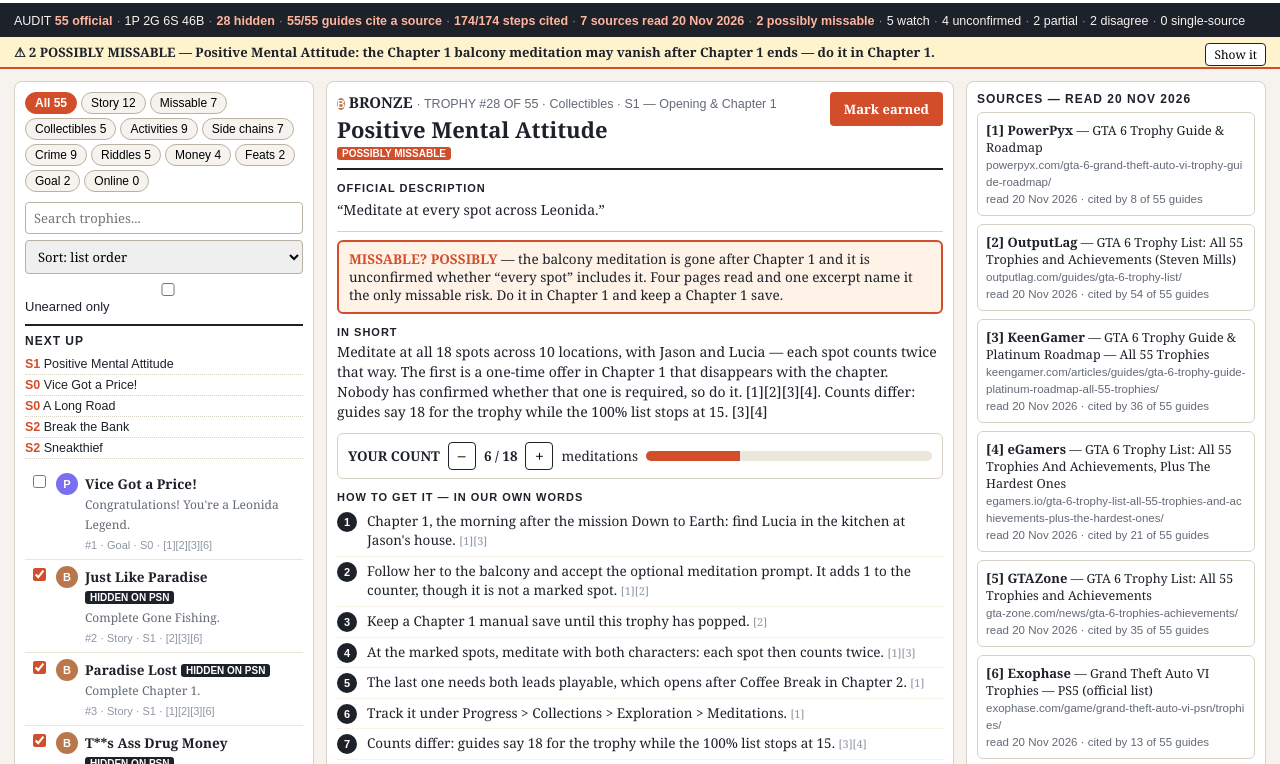
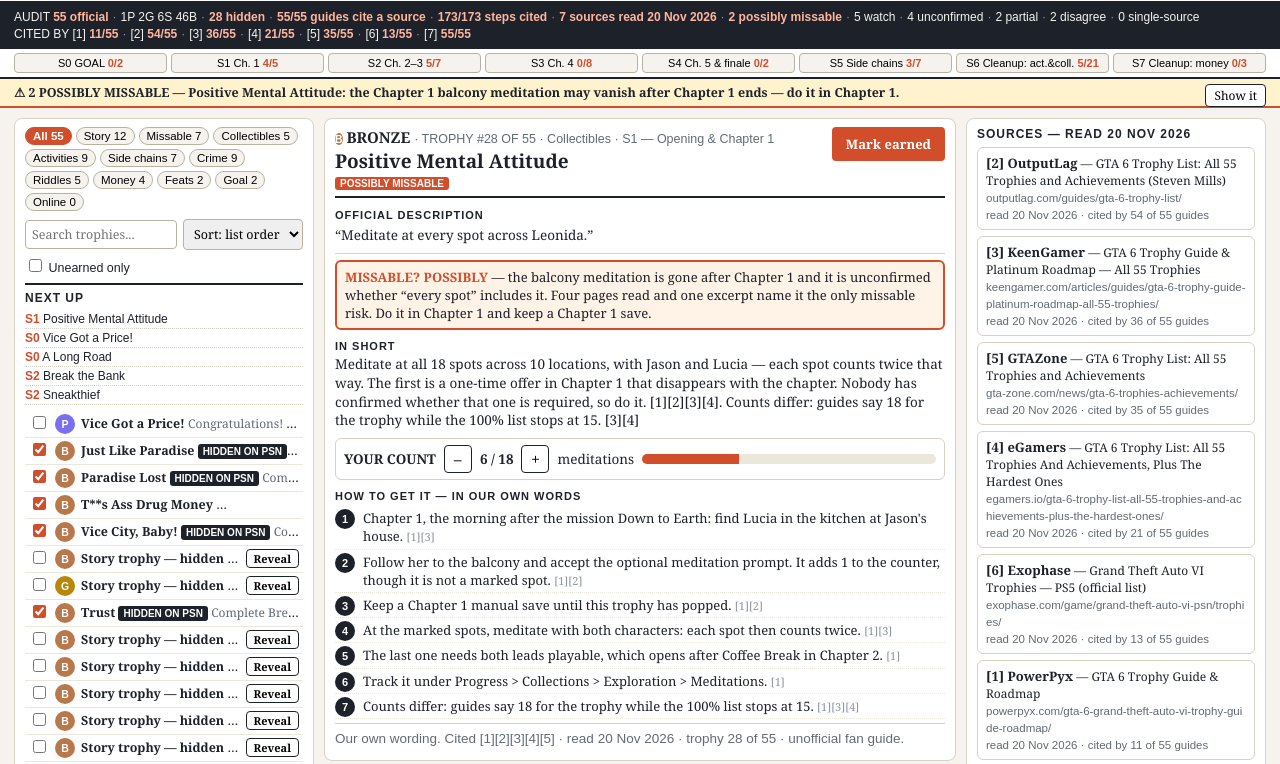
Before and after one commit to rfky18/gta6-trophy-guide-01, a plain HTML site: page app/index.html in a window 1280 px wide. Shown: the part 81-845 px from the top of the page. Drawn offline with Linux system fonts and the light colour scheme.

Commit message:
Leonida Ledger v2: dense cover (11 rows above fold), S0-S7 strip, spoilers hidden by default, sources by cited-by, PMA 7 steps (173/173 cited)

```diff
--- a/app/app.js
+++ b/app/app.js
@@ -7,7 +7,7 @@ const DEMO_COUNTS = { 15: 120, 17: 18, 28: 6, 31: 40, 32: 22, 35: 55 };
 const KIND_LABEL = { all: 'All', goal: 'Goal', story: 'Story', side: 'Side chains', collectibles: 'Collectibles', activities: 'Activities', crime: 'Crime', riddles: 'Riddles', money: 'Money', feats: 'Feats', online: 'Online' };
 const KIND_ORDER = ['all', 'story', 'missable', 'collectibles', 'activities', 'side', 'crime', 'riddles', 'money', 'feats', 'goal', 'online'];
 const STAGES = [
-  { n: 0, title: 'S0 — GOAL: 100% and the platinum', note: 'The two that only fall when everything else does.' },
+  { n: 0, title: 'S0 — GOAL: 100% and the platinum', note: 'Vice Got a Price! pops when the other 54 are done. A Long Road (100%) is the hardest — about 200 hours, difficulty 4/10. [1][3]' },
   { n: 1, title: 'S1 — Opening & Chapter 1', note: 'Do the balcony meditation before the chapter ends.' },
   { n: 2, title: 'S2 — Chapters 2–3', note: 'Switching, Scooter Bros, Snap Gun, Race Against Yago.' },
   { n: 3, title: 'S3 — Chapter 4', note: 'Bank vaults open near the end of this chapter.' },
@@ -33,7 +33,7 @@ function loadState() {
     s = {
       earned: new Set(demo ? DEMO_EARNED : []),
       counts: demo ? { ...DEMO_COUNTS } : {},
-      spoilers: 'shown',
+      spoilers: 'hidden',
     };
   }
   // URL params override saved state, so deep links (and screenshots) are deterministic.
@@ -75,7 +75,17 @@ function auditNumbers() {
 }
 function renderAudit() {
   const a = auditNumbers();
-  el('audit').innerHTML = 'AUDIT <b>55 official</b><span class="sep">·</span>1P 2G 6S 46B<span class="sep">·</span><b>' + a.hidden + ' hidden</b><span class="sep">·</span><b>' + a.guidesCited + '/55 guides cite a source</b><span class="sep">·</span><b>' + a.cited + '/' + a.steps + ' steps cited</b><span class="sep">·</span><b>7 sources read 20 Nov 2026</b><span class="sep">·</span><b>' + a.possible + ' possibly missable</b><span class="sep">·</span>' + a.watch + ' watch<span class="sep">·</span>' + a.unconfirmed + ' unconfirmed<span class="sep">·</span>' + a.partial + ' partial<span class="sep">·</span>' + a.disagree + ' disagree<span class="sep">·</span>' + a.single + ' single-source';
+  el('audit').innerHTML = 'AUDIT <b>55 official</b><span class="sep">·</span>1P 2G 6S 46B<span class="sep">·</span><b>' + a.hidden + ' hidden</b><span class="sep">·</span><b>' + a.guidesCited + '/55 guides cite a source</b><span class="sep">·</span><b>' + a.cited + '/' + a.steps + ' steps cited</b><span class="sep">·</span><b>7 sources read 20 Nov 2026</b><span class="sep">·</span><b>' + a.possible + ' possibly missable</b><span class="sep">·</span>' + a.watch + ' watch<span class="sep">·</span>' + a.unconfirmed + ' unconfirmed<span class="sep">·</span>' + a.partial + ' partial<span class="sep">·</span>' + a.disagree + ' disagree<span class="sep">·</span>' + a.single + ' single-source'
+    + '<br>CITED BY ' + [1, 2, 3, 4, 5, 6, 7].map(n => '[' + n + '] <b>' + citedBy(n) + '/55</b>').join('<span class="sep">·</span>');
+}
+function renderRoadstrip() {
+  const label = ['GOAL', 'Ch. 1', 'Ch. 2–3', 'Ch. 4', 'Ch. 5 &amp; finale', 'Side chains', 'Cleanup: act.&amp;coll.', 'Cleanup: money'];
+  el('roadstrip').innerHTML = STAGES.map(st => {
+    const items = trophies.filter(t => t.stage === st.n);
+    const done = items.filter(t => state.earned.has(t.id)).length;
+    return '<button type="button" data-stage="' + st.n + '">S' + st.n + ' ' + label[st.n] + ' <b>' + done + '/' + items.length + '</b></button>';
+  }).join('');
+  el('roadstrip').querySelectorAll('button').forEach(b => b.addEventListener('click', () => { state.view = 'roadmap'; renderAll(); }));
 }
 function renderWarn() {
   el('warnBar').innerHTML = '&#9888; 2 POSSIBLY MISSABLE — Positive Mental Attitude: the Chapter 1 balcony meditation may vanish after Chapter 1 ends — do it in Chapter 1. <button type="button" id="warnShow">Show it</button>';
@@ -124,16 +134,16 @@ function renderList() {
   el('list').innerHTML = list.map(t => {
     const earned = state.earned.has(t.id);
     const hid = isHiddenStory(t);
-    const name = hid ? 'Story trophy — hidden until earned' : esc(t.name);
+    const name = hid ? 'Story trophy — hidden' : esc(t.name);
     const desc = hid ? 'Spoiler setting is on. Earn it or tap Reveal.' : esc(t.description);
     return '<li data-id="' + t.id + '" class="' + (state.selected === t.id ? 'sel' : '') + '">'
       + '<input type="checkbox" ' + (earned ? 'checked' : '') + ' data-earn="' + t.id + '" aria-label="Mark ' + esc(t.name) + ' earned">'
       + '<span class="g g-' + t.grade + '">' + gradeLetter(t.grade) + '</span>'
-      + '<span><span class="nm">' + name + '</span>' + flagsHtml(t)
-      + '<br><span class="ds">' + desc + '</span>'
-      + '<br><span class="meta">#' + t.id + ' · ' + KIND_LABEL[t.kind] + ' · ' + STAGES[t.stage].title.split(' — ')[0] + ' · ' + citeList(trophySources(t)) + '</span>'
-      + (hid ? ' <button type="button" data-reveal="' + t.id + '">Reveal</button>' : '')
-      + '</span></li>';
+      + '<span class="tx"><span class="nm">' + name + '</span>' + flagsHtml(t)
+      + ' <span class="ds">' + desc + '</span>'
+      + ' <span class="meta">' + citeList(trophySources(t)) + '</span></span>'
+      + (hid ? ' <button type="button" class="rv" data-reveal="' + t.id + '">Reveal</button>' : '')
+      + '</li>';
   }).join('') || '<li>No trophies match this filter.</li>';
   el('shownCount').textContent = list.length + ' shown · ' + state.earned.size + ' of 55 earned';
   el('list').querySelectorAll('[data-earn]').forEach(cb => cb.addEventListener('change', () => {
@@ -193,8 +203,17 @@ function citedBy(n) {
   if (n === 7) return trophies.length;
   return trophies.filter(t => trophySources(t).includes(n)).length;
 }
+function sourcesByCited() {
+  // Most-cited guide first; [7] is the official list itself — it underlies every
+  // entry's name/description/grade, so it sits last, not first.
+  return sources.slice().sort((a, b) => {
+    if (a.n === 7) return 1;
+    if (b.n === 7) return -1;
+    return citedBy(b.n) - citedBy(a.n);
+  });
+}
 function renderSourcesPanel() {
-  el('sourcesPanel').innerHTML = '<h3>SOURCES — READ 20 NOV 2026</h3>' + sources.map(s => {
+  el('sourcesPanel').innerHTML = '<h3>SOURCES — READ 20 NOV 2026</h3>' + sourcesByCited().map(s => {
     const n = citedBy(s.n), pct = Math.round(n / 55 * 100);
     return '<div class="src"><b>[' + s.n + '] ' + esc(s.name) + '</b> — ' + esc(s.title)
       + '<br><span class="u">' + esc(s.url) + '</span>'
@@ -203,8 +222,7 @@ function renderSourcesPanel() {
   }).join('') + '<p class="foot">Every step cites at least one source. A link opens only if you follow it — the app fetches nothing.</p>';
 }
 function renderRoadmap() {
-  el('roadmap').innerHTML = '<div class="stage"><h3>GOAL — 100% AND THE PLATINUM <span>' + state.earned.size + '/55 earned · ' + Math.round(state.earned.size / 55 * 100) + '%</span></h3><p>Vice Got a Price! pops when the other 54 are done. A Long Road (100%) is the hardest trophy — about 200 hours, difficulty 4/10. [1][3]</p></div>'
-    + STAGES.map(st => {
+  el('roadmap').innerHTML = STAGES.map(st => {
       const items = trophies.filter(t => t.stage === st.n);
       const done = items.filter(t => state.earned.has(t.id)).length;
       return '<div class="stage"><h3>' + esc(st.title) + ' <span>' + done + '/' + items.length + ' earned</span></h3><p>' + esc(st.note) + '</p><ul>'
@@ -235,7 +253,7 @@ function renderSourcesPage() {
   el('sourcesPage').innerHTML = '<div class="stage"><h3>SOURCES &amp; AUDIT</h3><p class="big">AUDIT — <b>55 official</b> · 1P 2G 6S 46B · <b>' + a.hidden + ' hidden</b> · <b>' + a.guidesCited + '/55 guides cite a source</b> · <b>' + a.cited + '/' + a.steps + ' steps cited</b> · <b>7 sources read 20 Nov 2026</b> · ' + a.possible + ' possibly missable · ' + a.watch + ' watch · ' + a.unconfirmed + ' unconfirmed · ' + a.partial + ' partial · ' + a.disagree + ' disagree · ' + a.single + ' single-source.</p>'
     + '<p class="big">Where the numbers come from: the 55 names, descriptions and grades are the official list (Exophase / kit). “Sources disagree” is shown, not hidden: The Shootist (2 ranges per OutputLag, 12 per GTAZone) and Positive Mental Attitude (18 meditations for the trophy, 15 on the 100% list). “Not pinned down yet” means no guide we read has confirmed the trigger.</p></div>'
     + '<div class="stage"><h3>THE 7 SOURCES</h3><table><tr><th>#</th><th>Source</th><th>What it gave this guide</th><th>Cited by</th></tr>'
-    + sources.map(s => '<tr><td>[' + s.n + ']</td><td><b>' + esc(s.name) + '</b><br>' + esc(s.title) + '<br><span class="cite">' + esc(s.url) + '</span></td><td>' + esc(s.note) + '</td><td>' + citedBy(s.n) + ' / 55</td></tr>').join('') + '</table></div>'
+    + sourcesByCited().map(s => '<tr><td>[' + s.n + ']</td><td><b>' + esc(s.name) + '</b><br>' + esc(s.title) + '<br><span class="cite">' + esc(s.url) + '</span></td><td>' + esc(s.note) + '</td><td>' + citedBy(s.n) + ' / 55</td></tr>').join('') + '</table></div>'
     + '<div class="stage"><h3>EXPORT / IMPORT</h3><p class="big">Progress is saved in this browser (localStorage) the moment you tick a trophy or move a counter. <b>Export</b> downloads your progress as JSON; <b>Import</b> reads that file back on any machine. Use the buttons in the header. No account, no server, no network.</p></div>';
 }
 function renderHeader() {
@@ -244,6 +262,10 @@ function renderHeader() {
   trophies.forEach(t => { if (state.earned.has(t.id)) g[t.grade]++; });
   el('tally').textContent = 'P ' + g.platinum + '/1 · G ' + g.gold + '/2 · S ' + g.silver + '/6 · B ' + g.bronze + '/46';
   el('spoilerBtn').textContent = 'Spoilers: ' + state.spoilers;
+  // The missable banner belongs to the ledger; the stage strip duplicates the
+  // roadmap page, so each hides where it would only eat vertical space.
+  el('warnBar').style.display = state.view === 'ledger' ? '' : 'none';
+  el('roadstrip').style.display = state.view === 'roadmap' ? 'none' : '';
   el('tabs').querySelectorAll('button').forEach(b => b.classList.toggle('on', b.dataset.view === state.view));
   el('viewLedger').classList.toggle('hidden', state.view !== 'ledger');
   el('viewRoadmap').classList.toggle('hidden', state.view !== 'roadmap');
@@ -251,7 +273,7 @@ function renderHeader() {
   el('viewSources').classList.toggle('hidden', state.view !== 'sources');
 }
 function renderAll() {
-  renderHeader(); renderAudit(); renderFilters(); renderList(); renderDetail(); renderSourcesPanel();
+  renderHeader(); renderAudit(); renderRoadstrip(); renderFilters(); renderList(); renderDetail(); renderSourcesPanel();
   renderRoadmap(); renderMissables(); renderSourcesPage();
 }
 function exportProgress() {
--- a/app/index.html
+++ b/app/index.html
@@ -24,6 +24,7 @@
   </div>
 </header>
 <div class="audit" id="audit"></div>
+<div class="roadstrip" id="roadstrip"></div>
 <div class="warn" id="warnBar"></div>
 <main id="viewLedger" class="view">
   <section class="col left">
--- a/app/style.css
+++ b/app/style.css
@@ -4,7 +4,7 @@ body{margin:0;background:#f6f3ee;color:#1d2129;font-family:Georgia,'Iowan Old St
 body,input,select,button{font-family:Georgia,'Iowan Old Style',Palatino,serif}
 button{cursor:pointer}
 .hidden{display:none!important}
-.top{display:flex;flex-wrap:wrap;align-items:center;gap:6px 14px;background:#fff;border-bottom:3px solid #1d2129;padding:6px 12px}
+.top{display:flex;flex-wrap:wrap;align-items:center;gap:6px 14px;background:#fff;border-bottom:3px solid #1d2129;padding:5px 12px}
 .brand{display:flex;gap:10px;align-items:center;min-width:0}
 .mark{background:#d24e2a;color:#fff;font-weight:700;font-size:19px;padding:5px 8px;border-radius:4px;font-family:Arial,Helvetica,sans-serif}
 .brand h1{font-size:21px;margin:0;letter-spacing:.5px;line-height:1}
@@ -20,49 +20,55 @@ button{cursor:pointer}
 .topbtns button,.importBtn{border:1px solid #1d2129;background:#fff;padding:6px 10px;border-radius:4px;font-size:12.5px;font-weight:700}
 .importBtn input{display:none}
 .saved{font-size:11.5px;color:#2e7d32;font-family:Arial,Helvetica,sans-serif}
-.audit{background:#1d2129;color:#f6f3ee;font-family:Arial,Helvetica,sans-serif;font-size:12.5px;padding:6px 14px;line-height:1.5}
+.audit{background:#1d2129;color:#f6f3ee;font-family:Arial,Helvetica,sans-serif;font-size:12px;padding:5px 14px;line-height:1.45}
 .audit b{color:#ffb59e}
 .audit .sep{color:#8e96a3;padding:0 4px}
-.warn{background:#fff3cd;border-bottom:2px solid #d24e2a;padding:6px 14px;font-size:13px;font-weight:700}
+.roadstrip{display:flex;gap:4px;background:#fff;border-bottom:2px solid #1d2129;padding:4px 14px;overflow:hidden}
+.roadstrip button{flex:1;min-width:0;white-space:nowrap;overflow:hidden;text-overflow:ellipsis;border:1px solid #b9b2a2;background:#f6f3ee;border-radius:4px;padding:3px 4px;font-size:11px;font-family:Arial,Helvetica,sans-serif}
+.roadstrip button b{color:#d24e2a}
+.warn{background:#fff3cd;border-bottom:2px solid #d24e2a;padding:5px 14px;font-size:12.5px;font-weight:700}
 .warn button{float:right;border:1px solid #1d2129;background:#fff;border-radius:4px;padding:2px 8px;font-size:12px}
-.view{display:grid;grid-template-columns:300px minmax(0,1fr) 300px;gap:12px;padding:12px 14px;align-items:start}
-.col{background:#fff;border:1px solid #d8d2c4;border-radius:8px;padding:10px}
+.view{display:grid;grid-template-columns:300px minmax(0,1fr) 300px;gap:10px;padding:10px 14px;align-items:start}
+.col{background:#fff;border:1px solid #d8d2c4;border-radius:8px;padding:8px 10px}
 .filters{display:flex;flex-wrap:wrap;gap:4px}
-.filters button{border:1px solid #b9b2a2;background:#f6f3ee;border-radius:20px;padding:3px 9px;font-size:12px;font-family:Arial,Helvetica,sans-serif}
+.filters button{border:1px solid #b9b2a2;background:#f6f3ee;border-radius:20px;padding:2px 7px;font-size:11.5px;font-family:Arial,Helvetica,sans-serif}
 .filters button.on{background:#d24e2a;border-color:#d24e2a;color:#fff;font-weight:700}
-.tools{display:flex;flex-direction:column;gap:6px;margin:10px 0}
-.tools input,.tools select{border:1px solid #b9b2a2;border-radius:4px;padding:6px 8px;font-size:13px;width:100%}
-.tools .chk{font-size:13px;font-family:Arial,Helvetica,sans-serif}
-.nextup h3,.col h3{font-size:12px;letter-spacing:1px;margin:0 0 6px;font-family:Arial,Helvetica,sans-serif}
-.nextup{border-top:2px solid #1d2129;padding-top:8px;margin-bottom:8px}
-.nextup .nu{font-size:12.5px;padding:3px 0;border-bottom:1px dotted #d8d2c4;font-family:Arial,Helvetica,sans-serif}
+.tools{display:flex;flex-direction:row;gap:6px;margin:8px 0;align-items:center;flex-wrap:wrap}
+.tools input{flex:1;min-width:0;border:1px solid #b9b2a2;border-radius:4px;padding:5px 6px;font-size:12.5px}
+.tools select{width:120px;border:1px solid #b9b2a2;border-radius:4px;padding:5px 6px;font-size:12.5px}
+.tools .chk{font-size:12.5px;font-family:Arial,Helvetica,sans-serif;white-space:nowrap;flex-basis:100%}
+.nextup h3,.col h3{font-size:12px;letter-spacing:1px;margin:0 0 5px;font-family:Arial,Helvetica,sans-serif}
+.nextup{border-top:2px solid #1d2129;padding-top:6px;margin-bottom:6px}
+.nextup .nu{font-size:12px;padding:2px 0;border-bottom:1px dotted #d8d2c4;font-family:Arial,Helvetica,sans-serif;white-space:nowrap;overflow:hidden;text-overflow:ellipsis}
 .nextup .nu b{color:#d24e2a}
 .list{list-style:none;margin:0;padding:0}
-.list li{display:flex;gap:7px;padding:6px 4px;border-bottom:1px solid #ece7db;cursor:pointer;align-items:flex-start}
+.list li{display:flex;gap:6px;padding:3px 4px;border-bottom:1px solid #ece7db;cursor:pointer;align-items:center}
 .list li.sel{background:#fff3e8;border-left:3px solid #d24e2a}
-.list li input{margin-top:2px;accent-color:#d24e2a}
-.g{flex:none;width:22px;height:22px;border-radius:50%;text-align:center;line-height:22px;font-size:11px;font-weight:700;font-family:Arial,Helvetica,sans-serif;color:#fff}
+.list li input{margin-top:0;accent-color:#d24e2a;flex:none}
+.g{flex:none;width:20px;height:20px;border-radius:50%;text-align:center;line-height:20px;font-size:10.5px;font-weight:700;font-family:Arial,Helvetica,sans-serif;color:#fff}
 .g-platinum{background:#7a6ff0}.g-gold{background:#b8860b}.g-silver{background:#7d8a99}.g-bronze{background:#b9784c}
-.list .nm{font-size:13.5px;font-weight:700;line-height:1.25}
-.list .ds{font-size:12px;color:#626a75;line-height:1.3}
-.list .meta{font-size:11px;color:#8e96a3;font-family:Arial,Helvetica,sans-serif}
+.list .tx{flex:1;min-width:0;white-space:nowrap;overflow:hidden;text-overflow:ellipsis;font-size:12.5px;line-height:1.3}
+.list .tx .nm{font-weight:700}
+.list .tx .ds{color:#626a75;font-size:12px}
+.list .tx .meta{font-size:11px;color:#8e96a3;font-family:Arial,Helvetica,sans-serif}
+.list .rv{flex:none;border:1px solid #1d2129;background:#fff;border-radius:4px;padding:1px 7px;font-size:11px;font-weight:700}
 .tag{display:inline-block;font-size:10px;font-weight:700;border-radius:3px;padding:1px 5px;font-family:Arial,Helvetica,sans-serif;vertical-align:middle}
 .tag-miss{background:#d24e2a;color:#fff}.tag-watch{background:#fff3cd;color:#7a5b00;border:1px solid #d8c26a}.tag-unc{background:#ece7db;color:#626a75}.tag-hid{background:#1d2129;color:#fff}
 .count{font-size:12px;color:#626a75;font-family:Arial,Helvetica,sans-serif}
-.mid h2{font-size:22px;margin:2px 0 4px;line-height:1.15}
+.mid h2{font-size:19px;margin:2px 0 3px;line-height:1.15}
 .mid .sub{font-size:12.5px;color:#626a75;font-family:Arial,Helvetica,sans-serif}
-.mid .off{border-top:2px solid #1d2129;border-bottom:1px solid #d8d2c4;padding:6px 0;margin:8px 0}
+.mid .off{border-top:2px solid #1d2129;border-bottom:1px solid #d8d2c4;padding:5px 0;margin:6px 0}
 .mid .off b{font-size:11px;letter-spacing:1px;font-family:Arial,Helvetica,sans-serif}
-.callout{border:2px solid #d24e2a;background:#fff3e8;padding:8px 10px;border-radius:6px;margin:8px 0;font-size:13.5px}
+.callout{border:2px solid #d24e2a;background:#fff3e8;padding:6px 8px;border-radius:6px;margin:6px 0;font-size:13px}
 .callout.warn2{border-color:#b9b2a2;background:#f6f3ee}
 .callout b{color:#d24e2a}
-.mid h4{font-size:11px;letter-spacing:1px;margin:12px 0 4px;font-family:Arial,Helvetica,sans-serif}
-.mid p{font-size:14px;line-height:1.45;margin:4px 0}
+.mid h4{font-size:11px;letter-spacing:1px;margin:10px 0 3px;font-family:Arial,Helvetica,sans-serif}
+.mid p{font-size:13.5px;line-height:1.4;margin:3px 0}
 .steps{margin:4px 0;padding-left:0;list-style:none;counter-reset:s}
-.steps li{counter-increment:s;font-size:13.5px;line-height:1.45;padding:5px 0 5px 30px;position:relative;border-bottom:1px dotted #ece7db}
-.steps li:before{content:counter(s);position:absolute;left:0;top:5px;width:20px;height:20px;border-radius:50%;background:#1d2129;color:#fff;text-align:center;line-height:20px;font-size:11px;font-weight:700;font-family:Arial,Helvetica,sans-serif}
+.steps li{counter-increment:s;font-size:13px;line-height:1.4;padding:3px 0 3px 28px;position:relative;border-bottom:1px dotted #ece7db}
+.steps li:before{content:counter(s);position:absolute;left:0;top:3px;width:20px;height:20px;border-radius:50%;background:#1d2129;color:#fff;text-align:center;line-height:20px;font-size:11px;font-weight:700;font-family:Arial,Helvetica,sans-serif}
 .cite{font-size:11px;color:#8e96a3;white-space:nowrap}
-.counter{display:flex;gap:8px;align-items:center;border:1px solid #d8d2c4;border-radius:6px;padding:8px 10px;margin:10px 0;font-size:13.5px}
+.counter{display:flex;gap:8px;align-items:center;border:1px solid #d8d2c4;border-radius:6px;padding:6px 8px;margin:8px 0;font-size:13.5px}
 .counter button{width:28px;height:28px;font-size:16px;border:1px solid #1d2129;background:#fff;border-radius:4px}
 .counter .bar{flex:1;height:10px;background:#ece7db;border-radius:5px;overflow:hidden}
 .counter .bar i{display:block;height:100%;background:#d24e2a}
@@ -70,13 +76,21 @@ button{cursor:pointer}
 .markbtn{float:right;border:2px solid #d24e2a;background:#d24e2a;color:#fff;border-radius:4px;padding:6px 12px;font-weight:700;font-size:13px}
 .markbtn.done{background:#fff;color:#2e7d32;border-color:#2e7d32}
 .right h3{font-size:12px;letter-spacing:1px;margin:0 0 6px;font-family:Arial,Helvetica,sans-serif}
-.src{border:1px solid #d8d2c4;border-radius:6px;padding:8px;margin-bottom:8px;font-size:12.5px}
+.src{border:1px solid #d8d2c4;border-radius:6px;padding:6px 8px;margin-bottom:6px;font-size:12px}
 .src b{font-size:13px}
 .src .u{color:#626a75;font-size:11.5px;word-break:break-all;font-family:Arial,Helvetica,sans-serif}
 .src .cb{height:8px;background:#ece7db;border-radius:4px;overflow:hidden;margin:5px 0 2px}
 .src .cb i{display:block;height:100%;background:#d24e2a}
 .src .cc{font-size:11.5px;color:#626a75;font-family:Arial,Helvetica,sans-serif}
 .roadmap{grid-column:1/3}
+#viewRoadmap{grid-template-columns:minmax(0,1fr) minmax(0,1fr) 280px}
+#viewRoadmap .roadmap{display:grid;grid-template-columns:1fr 1fr;gap:10px;align-items:start}
+#viewRoadmap .stage{margin-bottom:0;padding:8px}
+#viewRoadmap .stage h3{font-size:13px}
+#viewRoadmap .stage p{font-size:12px;margin:2px 0 6px}
+#viewRoadmap .stage li{font-size:12.5px;padding:1px 0}
+#viewRoadmap .planner{padding:8px}
+#viewRoadmap .planner ol{font-size:13px}
 .planner{background:#fff;border:1px solid #d8d2c4;border-radius:8px;padding:10px}
 .stage{border:1px solid #d8d2c4;border-radius:8px;background:#fff;padding:10px;margin-bottom:10px}
 .stage h3{font-size:14px;margin:0 0 4px;font-family:Arial,Helvetica,sans-serif}
@@ -97,4 +111,4 @@ button{cursor:pointer}
 .srcpage th,.srcpage td{border:1px solid #d8d2c4;padding:6px 8px;text-align:left;vertical-align:top}
 .srcpage th{background:#ece7db;font-family:Arial,Helvetica,sans-serif;font-size:12px}
 footer{border-top:3px solid #1d2129;padding:10px 14px;font-size:12px;color:#626a75;font-family:Arial,Helvetica,sans-serif;line-height:1.5}
-@media (max-width:900px){.view{grid-template-columns:1fr}.roadmap{grid-column:1}}
+@media (max-width:900px){.view{grid-template-columns:1fr}.roadmap{grid-column:1}#viewRoadmap{grid-template-columns:1fr}#viewRoadmap .roadmap{grid-template-columns:1fr}}
--- a/shots.json
+++ b/shots.json
@@ -1 +1 @@
-[{"file":"1-cover.jpg","query":"?view=ledger&select=28&spoilers=shown","viewport":{"height":800,"width":1280}},{"file":"2-roadmap.jpg","query":"?view=roadmap","viewport":{"height":800,"width":1280}},{"file":"3-missables.jpg","query":"?view=missables&spoilers=hidden","viewport":{"height":800,"width":1280}},{"file":"4-sources.jpg","query":"?view=sources","viewport":{"height":800,"width":1280}}]
+[{"file":"1-cover.jpg","query":"?view=ledger&select=28&spoilers=hidden","viewport":{"height":800,"width":1280}},{"file":"2-roadmap.jpg","query":"?view=roadmap","viewport":{"height":800,"width":1280}},{"file":"3-missables.jpg","query":"?view=missables&spoilers=hidden","viewport":{"height":800,"width":1280}},{"file":"4-sources.jpg","query":"?view=sources","viewport":{"height":800,"width":1280}}]
```
Also changed, not shown: app/data/sources.json (+1 -1 lines), app/data/trophies.json, screenshots/1-cover.jpg, screenshots/2-roadmap.jpg, screenshots/3-missables.jpg, screenshots/4-sources.jpg.
